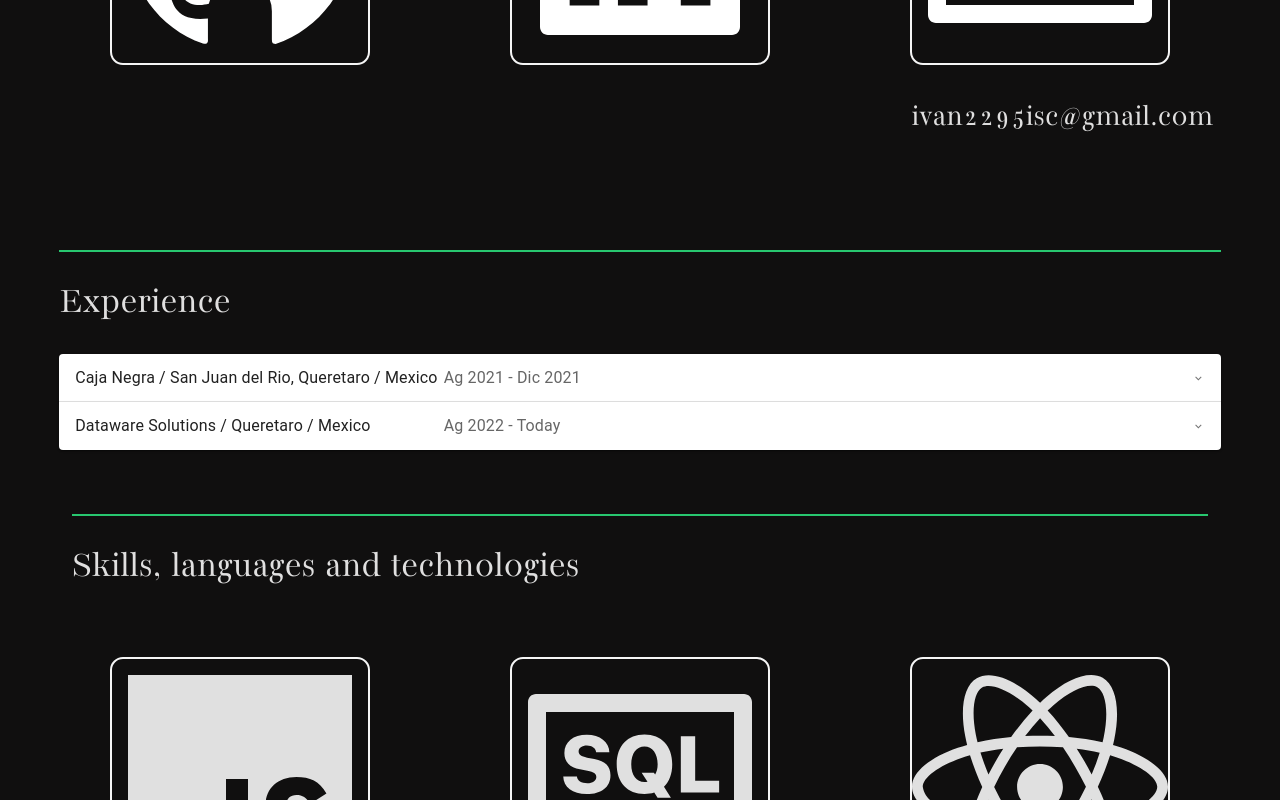
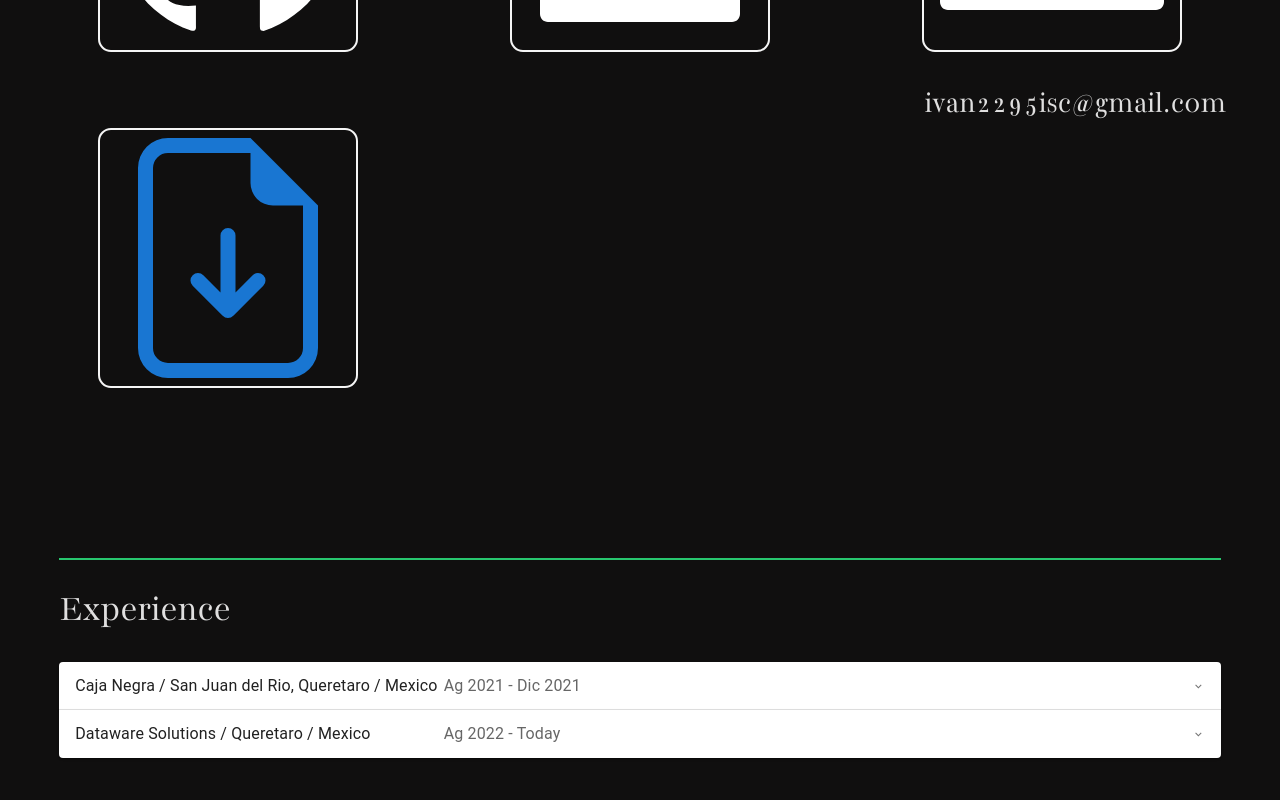
Before and after one commit to ivanISC95/portafolio, a React (Vite) app in the folder portafolioIvan/: page / in a window 1280 px wide. Shown: the part 960-1760 px from the top of the page. Built offline with nearby package versions, Linux system fonts and the light colour scheme.

Commit message:
Actualizacion de UI : Se agrega CV para descarga y optimizacion para ver en mobil

```diff
--- a/portafolioIvan/src/Components/Contact/Contact.jsx
+++ b/portafolioIvan/src/Components/Contact/Contact.jsx
@@ -1,5 +1,9 @@
 import './contact.css'
 import { AiFillLinkedin, AiOutlineMail, AiFillGithub } from 'react-icons/ai'
+import { BsFileEarmarkArrowDown } from 'react-icons/bs'
+import IconButton from '@mui/material/IconButton';
+//import { cv } from '../../cv/Perez Ugalde Jose Ivan CV.pdf'
+import cv from '../../cv/Perez Ugalde Jose Ivan CV.pdf'
 
 export default function Contact() {
   return (
@@ -16,6 +20,11 @@ export default function Contact() {
           <a><AiOutlineMail className="iconsSkills" /></a>
           <p>ivan2295isc@gmail.com</p>
         </div>
+        <div className="card">
+        <IconButton color="primary" className="card" href={cv} target="_blank">
+          <BsFileEarmarkArrowDown className="iconsSkills"/>
+        </IconButton>
+        </div>
       </div>
       <br />
     </section>
--- a/portafolioIvan/src/Components/Contact/contact.css
+++ b/portafolioIvan/src/Components/Contact/contact.css
@@ -1,7 +1,7 @@
 .section-contact{
   margin: 4em;
   border-top: 2px solid #28C76F;
-
+  font-size: 1vw;
 }
 
 .cards {
--- a/portafolioIvan/src/Components/Experience/Experience.jsx
+++ b/portafolioIvan/src/Components/Experience/Experience.jsx
@@ -18,14 +18,14 @@ export default function Experience() {
             aria-controls="panel1a-content"
             id="panel1a-header"
           >
-            <Typography sx={{ width: '33%', flexShrink: 0}}>
+            <Typography sx={{ width: '33%', flexShrink: 0}} component="span">
               Caja Negra / San Juan del Rio, Queretaro / Mexico
             </Typography>
-            <Typography sx={{ color: 'text.secondary' }}>Ag 2021 - Dic 2021</Typography>
+            <Typography sx={{ color: 'text.secondary' }} component="span">Ag 2021 - Dic 2021</Typography>
           </AccordionSummary>
           <AccordionDetails>
-            <Typography>
-              <p>Developer Fullstack</p>
+            <Typography component="span">
+              <span>Developer Fullstack</span>
               <ul>
                 <li>Web Developer with React.JS</li>
                 <li>Make Database in PostgreSQL</li>
@@ -41,14 +41,14 @@ export default function Experience() {
             aria-controls="panel2a-content"
             id="panel2a-header"
           >
-            <Typography sx={{ width: '33%', flexShrink: 0 }}>
+            <Typography sx={{ width: '33%', flexShrink: 0 }} component="span">
               Dataware Solutions / Queretaro / Mexico
             </Typography>
             <Typography sx={{ color: 'text.secondary' }}>Ag 2022 - Today</Typography>
           </AccordionSummary>
           <AccordionDetails>
-            <Typography>
-              <p>Web Developer</p>
+            <Typography component="span">
+              <span>Web Developer</span>
               <ul>
                 <li>Web Developer with .Net</li>
                 <li>Create and modify modules web in .Net</li>
--- a/portafolioIvan/src/Components/Projects/Project.jsx
+++ b/portafolioIvan/src/Components/Projects/Project.jsx
@@ -6,7 +6,6 @@ import CardMedia from '@mui/material/CardMedia';
 import Button from '@mui/material/Button';
 import Typography from '@mui/material/Typography';
 // importacion de las imagenes
-import p1 from './p1.gif'
 import { projectData } from '../../features/datas/projectsDatas';
 
 
@@ -15,15 +14,16 @@ export default function Project() {
   return (
     <section className="project-section" id='project'>
       <h1>Projects</h1>
-      <div className="project-datas">
+      <div className="project-datas" >
         {
           projectData.map(
             data => (
-              <Card sx={{ maxWidth: 345 }} className='project-cards'>
+              <Card sx={{ maxWidth: 345 }} className='project-cards' key={data.name}>
                 <CardMedia
                   sx={{ height: 140 }}
                   image={data.img}
-            title="green iguana"
+                  title={data.name}
+                  key={data.name}
                 />
                 <CardContent>
                   <Typography gutterBottom variant="h5" component="div">
--- a/portafolioIvan/src/Components/Skills/skills.css
+++ b/portafolioIvan/src/Components/Skills/skills.css
@@ -1,6 +1,7 @@
 .skills{
   margin: 4em;
   border-top: 2px solid #28C76F;
+  font-size: 1vw;
 }
 
 h2 {
```
Also changed, not shown: portafolioIvan/src/features/datas/img.css (line endings or trailing spaces), 1 other file (tests, documents, lock files or other folders). Lines whose indentation alone changed are shown as unchanged.
